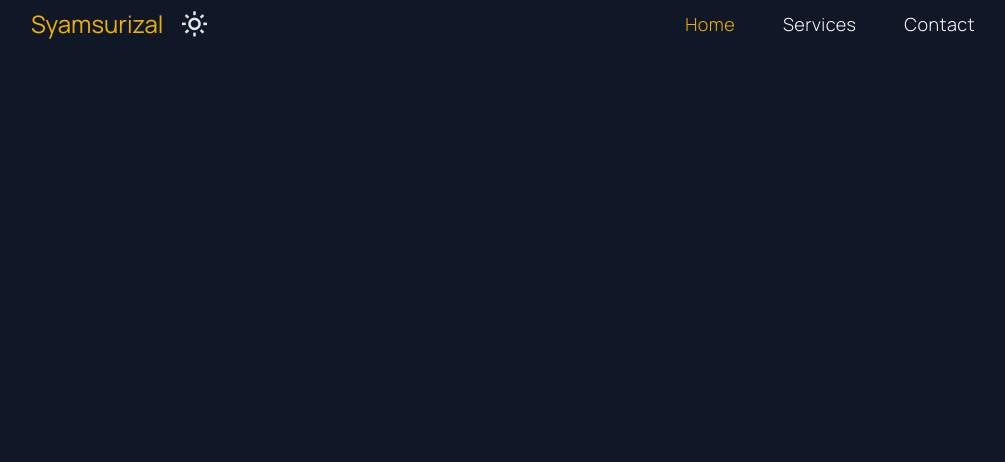
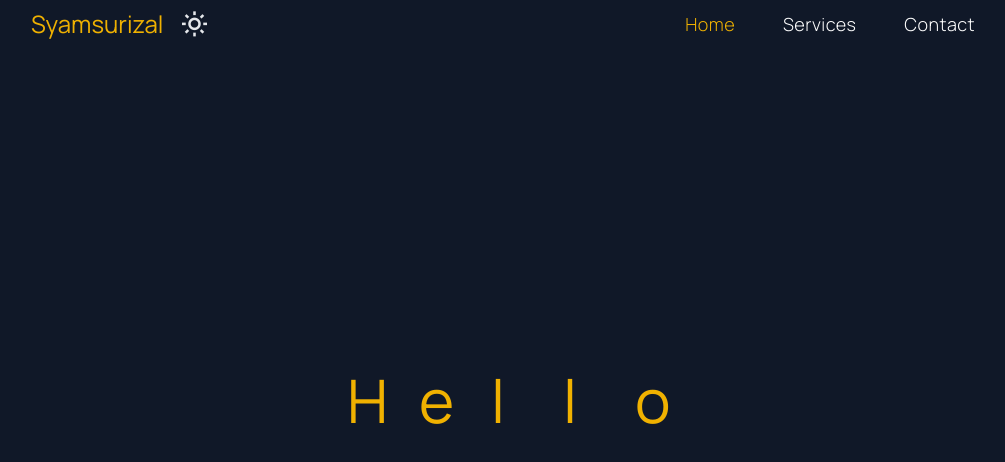
Before and after one commit to syarizx-30/portfolioWebsite, a React (Vite) app in the folder portfolio-website/: page / in a window 1280 px wide. Shown: the top 462 px of the page, without its empty margins (113-1118 px from the left). Built offline with nearby package versions, Linux system fonts and the light colour scheme.

Commit message:
Adding Hover Effect to Hello

```diff
--- a/portfolio-website/src/components/Hero.jsx
+++ b/portfolio-website/src/components/Hero.jsx
@@ -1,10 +1,27 @@
-import React from 'react'
+import React, { useState } from 'react'
 import Navbar from './Navbar'
+import { letters } from '../data/index'
 
 const Hero = () => {
+  const [hoverLetter, setHoverLetter] = useState(null)
   return (
-    <div className="w-full h-screen">
+    <div className="w-full h-screen flex flex-col justify-center items-center">
       <Navbar />
+      <div className="flex flex-col md:items-center items-start xl:gap-y-10 gap-y-3 xl:mb-0 md:mb-20 mb-0">
+        <h1 className="flex flex-col xl:space-y-8 md:space-y-4 space-y-2 xl:text-6xl md:text-4xl text-3xl md:font-normal font-bolder text-yellow-500 ">
+        <span className="flex">
+          {letters.map((letters, index) => (
+            <span key={index} className="inline-block md:w-38 w-32 xl:-mr-20 -mr-24 relative" onMouseEnter={() => setHoverLetter(index)} onMouseLeave={() => setHoverLetter(null)}>
+              {letters.char}
+              <img src={letters.img}
+              alt={`Hover image ${index + 1}`}
+              className={`xl:h-36 h-24 absolute bottom-full -translate-x-1/2 ${letters.rotate} ${hoverLetter === index ? 'visible' : 'invisible'
+              }`} />
+            </span>
+          ))}
+        </span>
+        </h1>
+      </div>
     </div>
   )
 }
```
